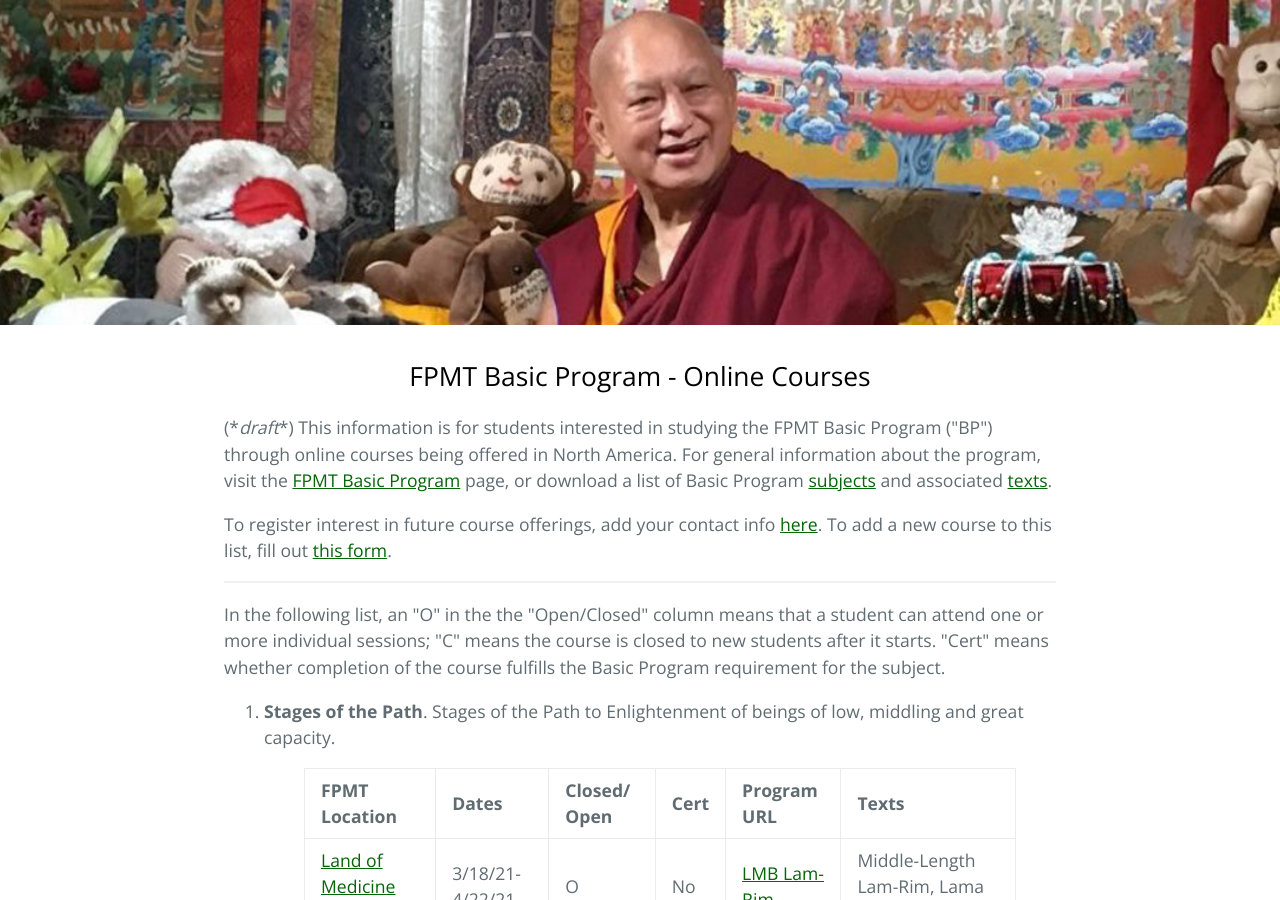
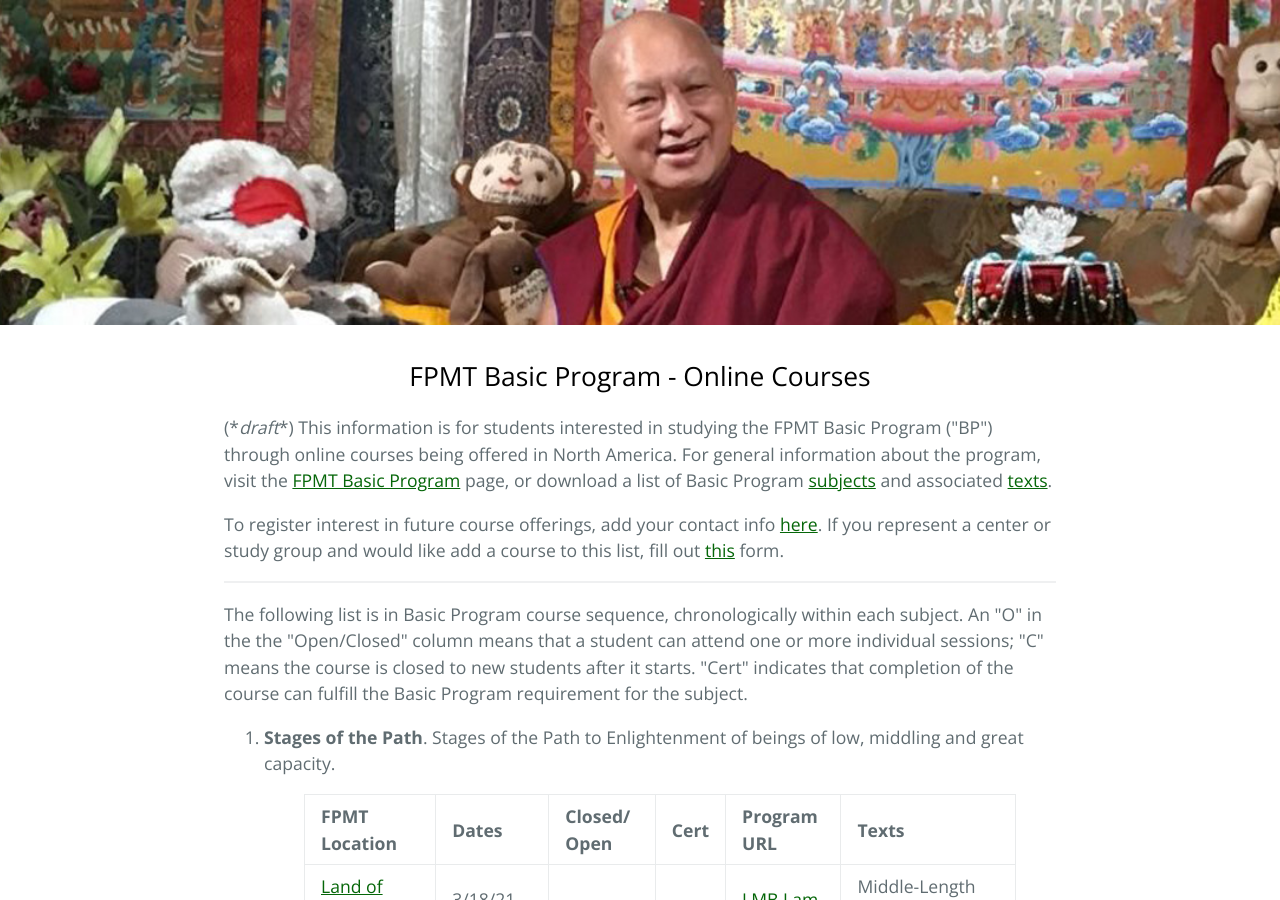
Before and after one commit to lgeorge/lgeorge.github.io, a Jekyll site: the page built from fpmt-na/index.html, in a window 1280 px wide and 900 px high. Built offline with Jekyll 4.4.1, drawn with Linux system fonts in a browser that asks for light colours.

Commit message:
misc minor edits

```diff
--- a/fpmt-na/index.html
+++ b/fpmt-na/index.html
@@ -13,13 +13,13 @@
       and associated <a rel="noreferrer noopener" href="https://fpmt.org/wp-content/uploads/education/programs/basic-program/BP_StandardTextsAndCommentaries_2020.pdf" target="_blank">texts</a>.</p>
 
     <p>To register interest in future course offerings, add your contact info <a href="https://docs.google.com/forms/d/1NDCDupRBwX0jnXiT13fO4-UxXClhyFMdSYkNuEtX69c/prefill" target="_blank" rel="noopener noreferrer">here</a>.
-    To add a new course to this list, fill out <a href="https://docs.google.com/forms/d/138bPPYSJO62tASJtlejkja12F1UJZ1nLMGxZnNQCW5w/prefill" target="_blank" rel="noopener noreferrer">this form</a>.
+    If you represent a center or study group and would like add a course to this list, fill out <a href="https://docs.google.com/forms/d/138bPPYSJO62tASJtlejkja12F1UJZ1nLMGxZnNQCW5w/prefill" target="_blank" rel="noopener noreferrer">this</a> form.
 
     <hr class="wp-block-separator is-style-wide"/>
 
-    <p>In the following list, an "O" in the the "Open/Closed" column means that a student can attend one or more individual sessions;
-      "C" means the course is closed to new students after it starts.
-      "Cert" means whether completion of the course fulfills the Basic Program requirement for the subject.</p>
+    <p>The following list is in Basic Program course sequence, chronologically within each subject. An "O" in the the "Open/Closed" column
+      means that a student can attend one or more individual sessions; "C" means the course is closed to new students after it starts.
+      "Cert" indicates that completion of the course can fulfill the Basic Program requirement for the subject.</p>
 
     <ol>
       <li><p><strong>Stages of the Path</strong>. Stages of the Path to Enlightenment of beings of low, middling and great capacity.</p>
```
